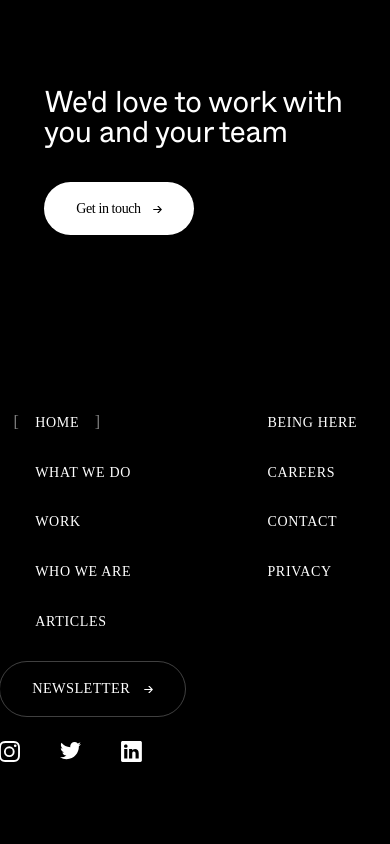
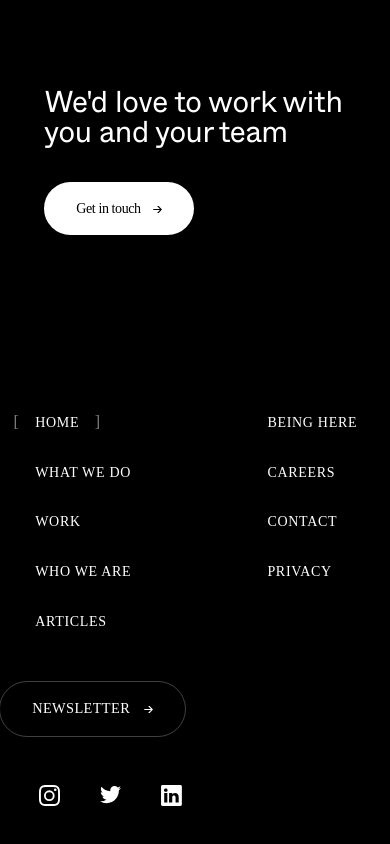
Before and after one commit to piatachenko/instrument-com-clone, a Next.js app: page / in a window 390 px wide. Shown: the part 4682-5526 px from the top of the page. Before the commit the page ends 5500 px from the top, so only its background shows below. Built offline with nearby package versions, Linux system fonts and the light colour scheme; a web font is replaced by a local one.

Commit message:
Fix tailwind's responsive breakpoints

```diff
--- a/tailwind.config.ts
+++ b/tailwind.config.ts
@@ -3,6 +3,15 @@ import { type Config } from "tailwindcss";
 export default {
   content: ["./src/**/*.{js,ts,jsx,tsx}"],
   theme: {
+    screens: {
+      'xs': '500px',
+      'sm': '640px',
+      'md': '768px',
+      'lg': '1024px',
+      'xl': '1280px',
+      '2xl': '1536px',
+      '3xl': '1920px',
+    },
     extend: {},
   },
   plugins: [],
```
